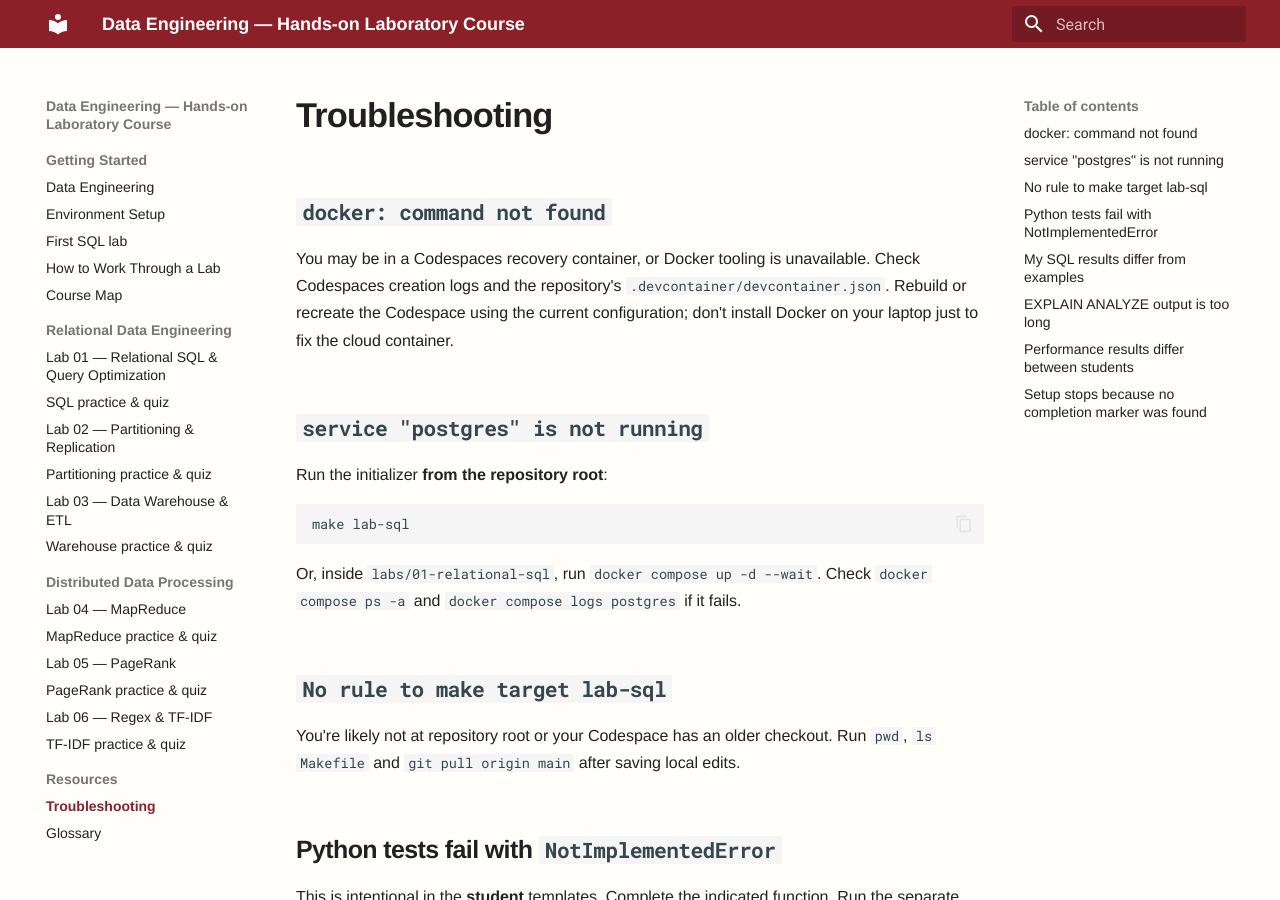
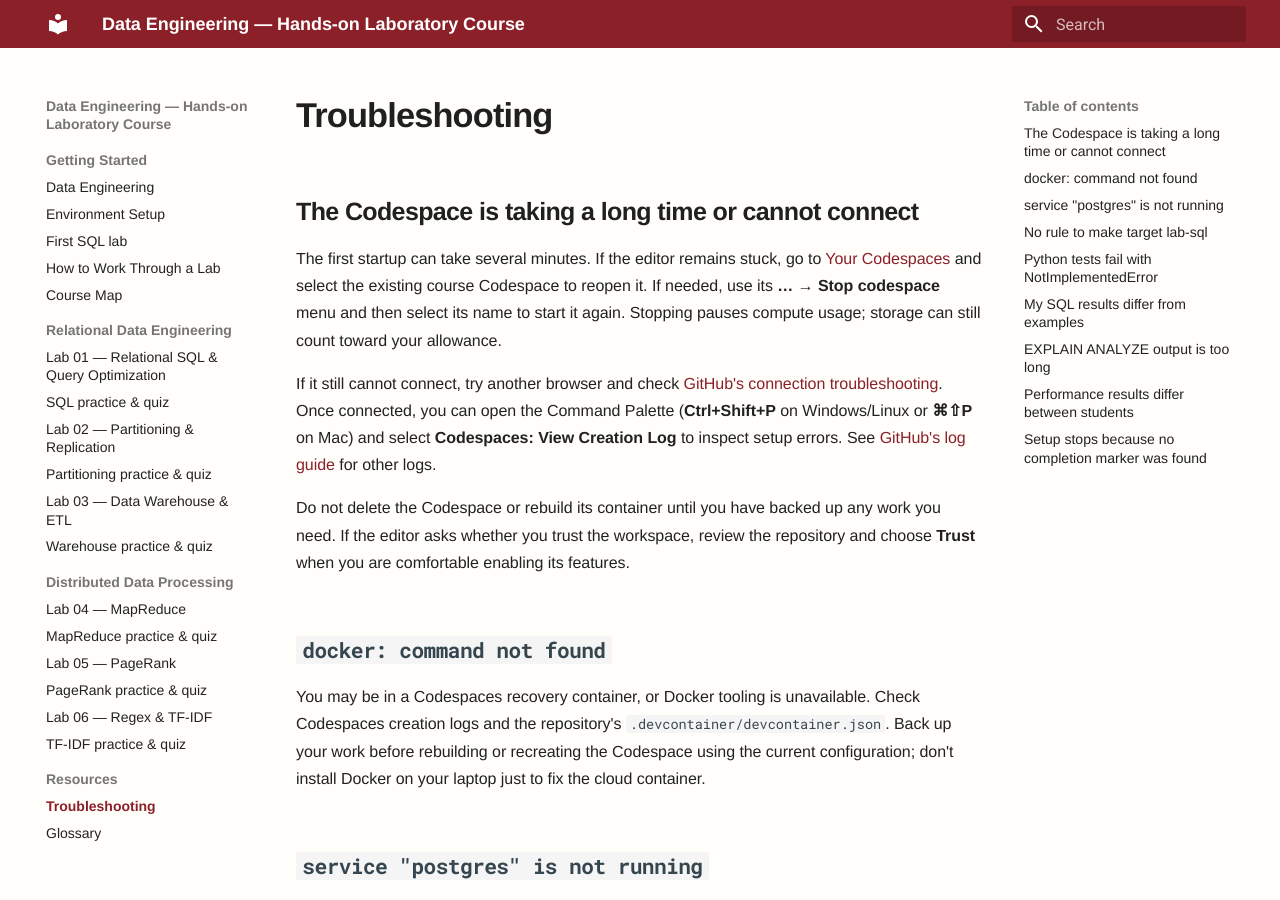
Before and after one commit to OrPerets/postgres-data-engineering-student, an MkDocs documentation site: the page built from docs/gitbook/troubleshooting.md, in a window 1280 px wide and 900 px high. Built offline with MkDocs 1.6.1 and Material for MkDocs 9.7.7, drawn with Linux system fonts in a browser that asks for light colours.

Commit message:
Document Codespace connection recovery

```diff
--- a/docs/gitbook/troubleshooting.md
+++ b/docs/gitbook/troubleshooting.md
@@ -1,7 +1,15 @@
 # Troubleshooting
 
+## The Codespace is taking a long time or cannot connect
+
+The first startup can take several minutes. If the editor remains stuck, go to [Your Codespaces](https://github.com/codespaces) and select the existing course Codespace to reopen it. If needed, use its **… → Stop codespace** menu and then select its name to start it again. Stopping pauses compute usage; storage can still count toward your allowance.
+
+If it still cannot connect, try another browser and check [GitHub's connection troubleshooting](https://docs.github.com/en/codespaces/troubleshooting/troubleshooting-your-connection-to-github-codespaces). Once connected, you can open the Command Palette (**Ctrl+Shift+P** on Windows/Linux or **⌘⇧P** on Mac) and select **Codespaces: View Creation Log** to inspect setup errors. See [GitHub's log guide](https://docs.github.com/en/codespaces/troubleshooting/github-codespaces-logs) for other logs.
+
+Do not delete the Codespace or rebuild its container until you have backed up any work you need. If the editor asks whether you trust the workspace, review the repository and choose **Trust** when you are comfortable enabling its features.
+
 ## `docker: command not found`
-You may be in a Codespaces recovery container, or Docker tooling is unavailable. Check Codespaces creation logs and the repository's `.devcontainer/devcontainer.json`. Rebuild or recreate the Codespace using the current configuration; don't install Docker on your laptop just to fix the cloud container.
+You may be in a Codespaces recovery container, or Docker tooling is unavailable. Check Codespaces creation logs and the repository's `.devcontainer/devcontainer.json`. Back up your work before rebuilding or recreating the Codespace using the current configuration; don't install Docker on your laptop just to fix the cloud container.
 
 ## `service "postgres" is not running`
 Run the initializer **from the repository root**:
```
Also changed, not shown: docs/gitbook/start-lab01.md (+2 -1 lines).
